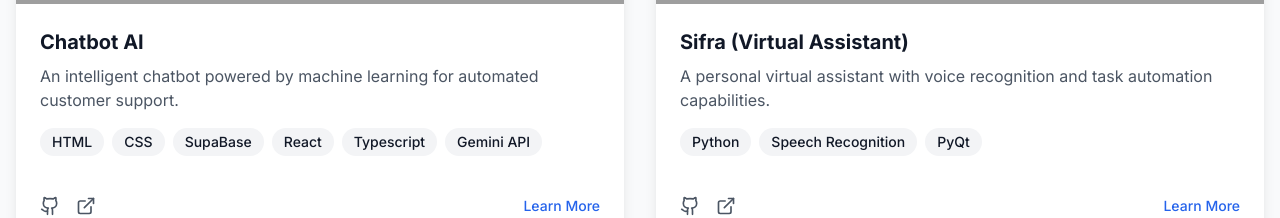
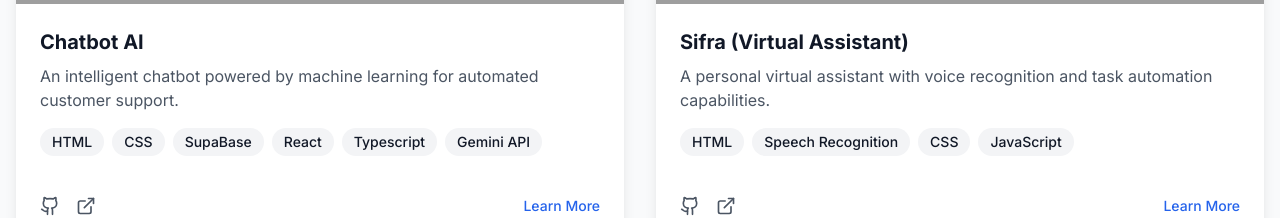
Before and after one commit to adarsh-priydarshi-5646/Portfolio-1.0, a React (Vite) app: page / in a window 1280 px wide. Shown: the part 3060-3278 px from the top of the page. Built offline with nearby package versions, Linux system fonts and the light colour scheme; grey boxes are pictures that could not be loaded.

Commit message:
Update Projects.tsx

```diff
--- a/src/components/Projects.tsx
+++ b/src/components/Projects.tsx
@@ -26,7 +26,7 @@ const projects = [
   {
     title: 'Sifra (Virtual Assistant)',
     description: 'A personal virtual assistant with voice recognition and task automation capabilities.',
-    techStack: ['Python', 'Speech Recognition', 'PyQt'],
+    techStack: ['HTML', 'Speech Recognition', 'CSS','JavaScript'],
     category: 'AI/ML',
     features: [
       'Voice commands',
```
